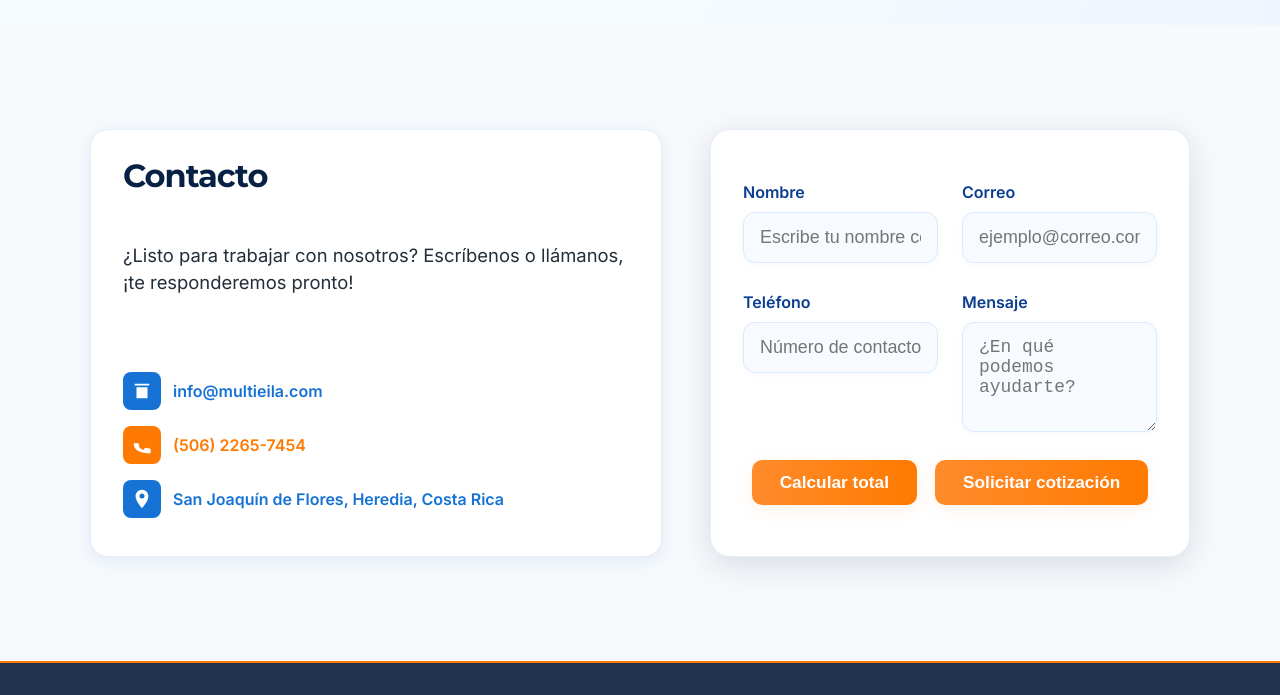
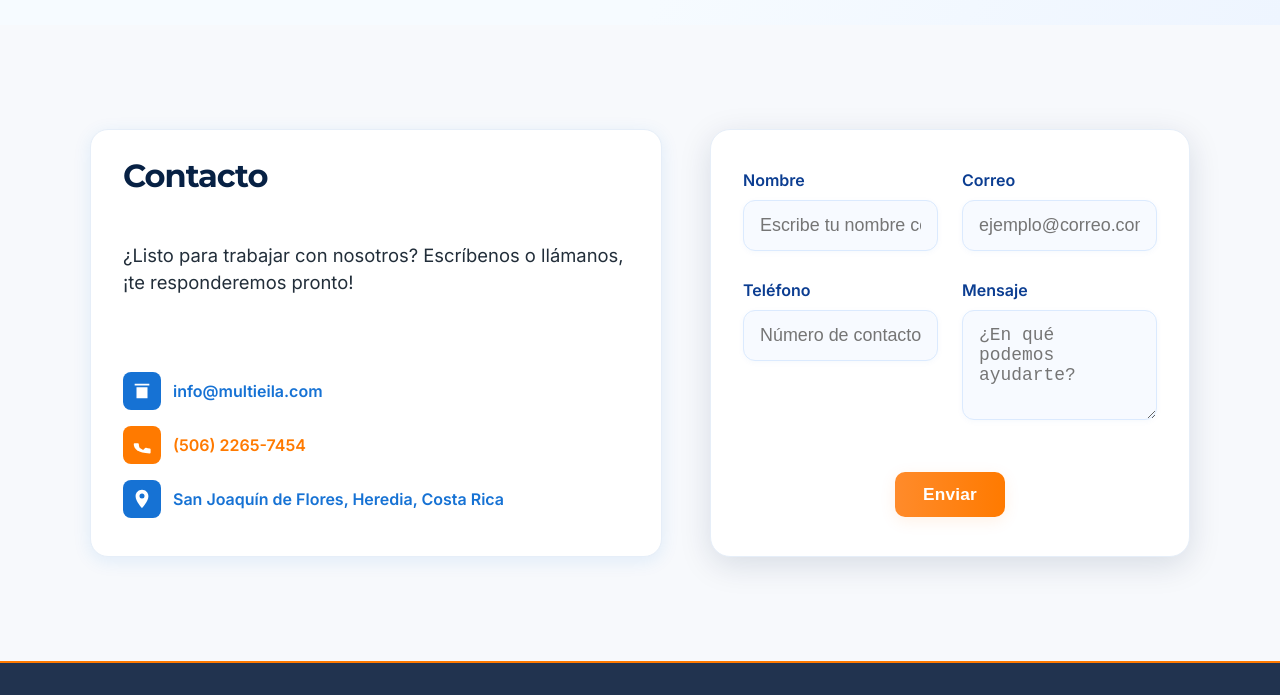
Before and after one commit to DevDereck/multieila-site, a website: page index.html in a window 1280 px wide. Shown: the part 4510-5205 px from the top of the page. Drawn offline with Linux system fonts and the light colour scheme.

Commit message:
git commit -m fix(main): update index for some problems with scrip

```diff
--- a/index.html
+++ b/index.html
@@ -275,8 +275,7 @@
               <label class="contact-label">Teléfono <input type="tel" name="phone" required pattern="^[0-9()+-\s]{6,20}$" placeholder="Número de contacto" /></label>
               <label class="contact-label contact-label-message">Mensaje <textarea name="message" rows="4" required placeholder="¿En qué podemos ayudarte?"></textarea></label>
               <div class="form-actions contact-form-actions" style="display:flex; gap:18px; justify-content:center;">
-                <button type="button" id="calculateQuote" class="btn-outline">Calcular total</button>
-                <button type="submit" id="sendQuote" class="btn-primary">Solicitar cotización</button>
+                <button class="btn-contact-send" id="contactSend" type="submit">Enviar</button>
               </div>
             </div>
             <div id="contactError" class="form-error" role="alert" aria-live="assertive" hidden></div>
```
